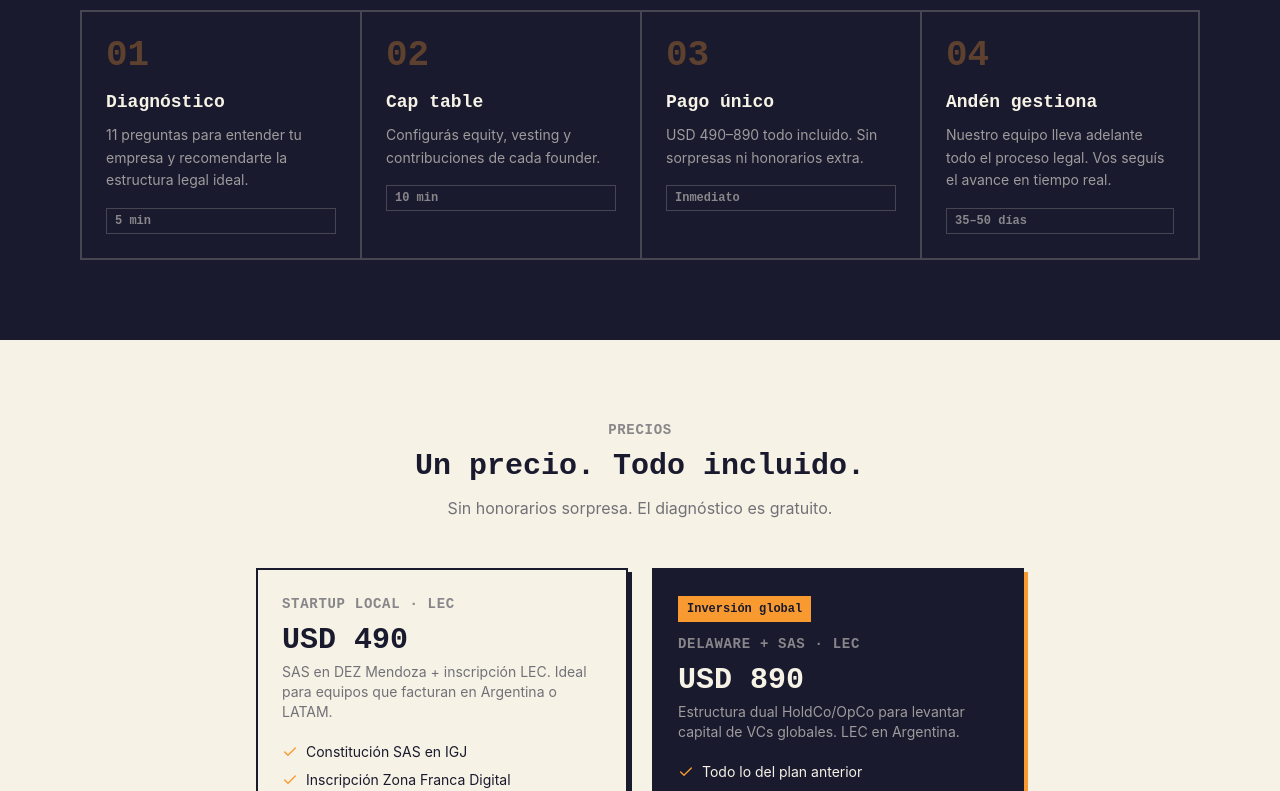
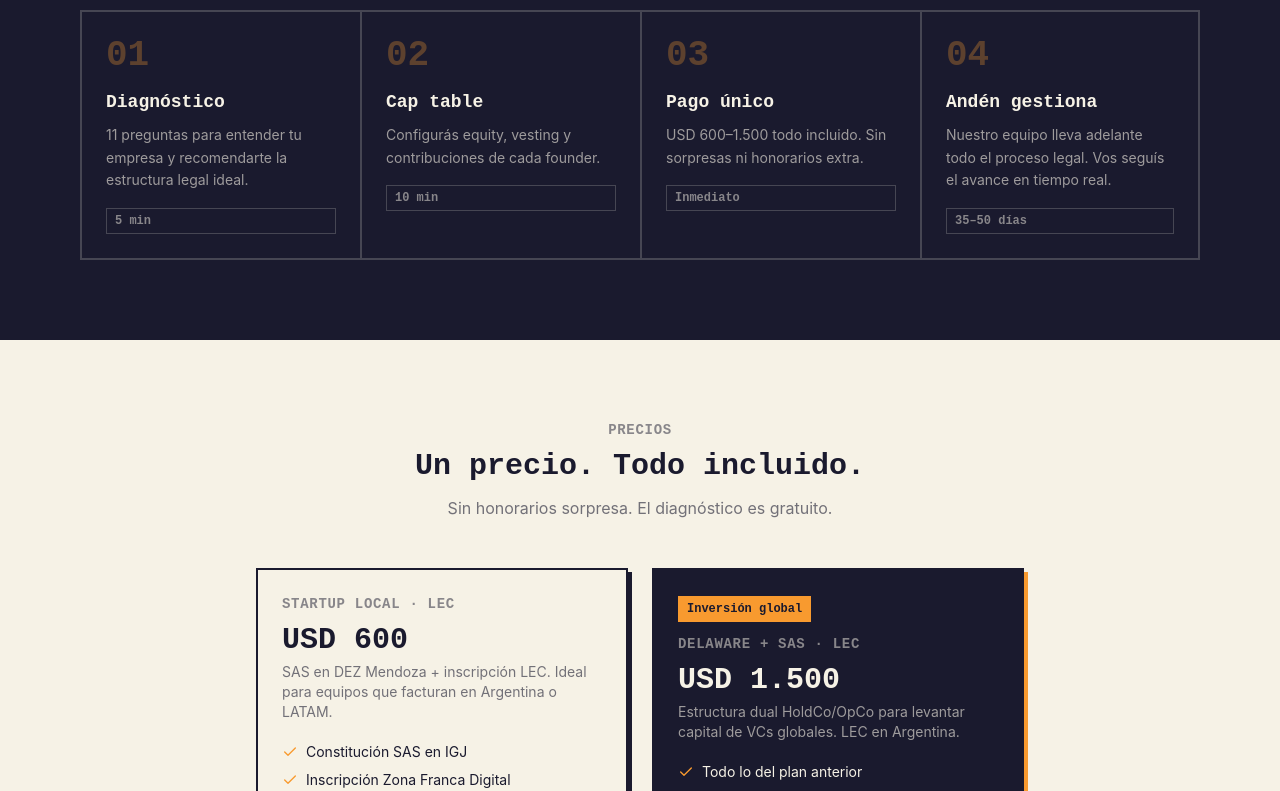
Before and after one commit to SimonPuebla/AndenOS, a Next.js app: page / in a window 1280 px wide. Shown: the part 1600-2391 px from the top of the page. Built offline with nearby package versions, Linux system fonts and the light colour scheme.

Commit message:
Update pricing: CASO_1 $300, CASO_3 $600, CASO_4 $1500

```diff
--- a/app/api/checkout/route.ts
+++ b/app/api/checkout/route.ts
@@ -5,9 +5,9 @@ import { createClient } from '@/lib/supabase/server'
 // Price IDs — these should be created in Stripe Dashboard and stored as env vars
 // For POC we compute the price dynamically
 const PRICES: Record<string, number> = {
-  CASO_1: 49000, // USD 490 in cents
-  CASO_3: 49000,
-  CASO_4: 89000,
+  CASO_1: 30000,  // USD 300
+  CASO_3: 60000,  // USD 600 (SAS + ZF $300 + LEC $300)
+  CASO_4: 150000, // USD 1500 (Delaware $500 + SAS + ZF $300 + LEC $300 + gestión)
 }
 const ADVISOR_ADDON = 29000 // USD 290
 
--- a/app/onboarding/registro/pago/page.tsx
+++ b/app/onboarding/registro/pago/page.tsx
@@ -15,7 +15,7 @@ export default function PagoPage() {
   const [user, setUser] = useState<{ email?: string; id?: string } | null>(null)
 
   const caso = store.structureSelected || store.casoRecomendado || 'CASO_3'
-  const priceBase = caso === 'CASO_4' ? 890 : 490
+  const priceBase = caso === 'CASO_4' ? 1500 : caso === 'CASO_1' ? 300 : 600
   const priceAdvisor = store.advisorMode === 'asesor' ? 290 : 0
   const totalPrice = priceBase + priceAdvisor
 
@@ -112,7 +112,7 @@ export default function PagoPage() {
           <div className="flex justify-between items-start mb-6">
             <div>
               <div className="font-mono text-sm text-cream/50 mb-1">
-                {caso === 'CASO_4' ? 'Delaware + SAS en DEZ + LEC' : 'SAS en DEZ + LEC'}
+                {caso === 'CASO_4' ? 'Delaware + SAS en DEZ + LEC' : caso === 'CASO_1' ? 'SAS simple' : 'SAS en DEZ + LEC'}
               </div>
               <div className="font-mono text-4xl font-bold">
                 USD {totalPrice}
--- a/app/page.tsx
+++ b/app/page.tsx
@@ -224,7 +224,7 @@ export default function LandingPage() {
               {
                 step: '03',
                 title: 'Pago único',
-                desc: 'USD 490–890 todo incluido. Sin sorpresas ni honorarios extra.',
+                desc: 'USD 600–1.500 todo incluido. Sin sorpresas ni honorarios extra.',
                 time: 'Inmediato',
               },
               {
@@ -258,7 +258,7 @@ export default function LandingPage() {
         <div className="grid md:grid-cols-2 gap-6 max-w-3xl mx-auto">
           <div className="card hover:shadow-[6px_6px_0px_#1A1A2E] transition-shadow">
             <div className="label-mono text-dark/50 mb-2">Startup local · LEC</div>
-            <div className="font-mono text-3xl font-bold mb-1">USD 490</div>
+            <div className="font-mono text-3xl font-bold mb-1">USD 600</div>
             <p className="font-sans text-sm text-dark/60 mb-5">
               SAS en DEZ Mendoza + inscripción LEC. Ideal para equipos que facturan en Argentina o LATAM.
             </p>
@@ -287,7 +287,7 @@ export default function LandingPage() {
               Inversión global
             </div>
             <div className="label-mono text-cream/50 mb-2">Delaware + SAS · LEC</div>
-            <div className="font-mono text-3xl font-bold mb-1">USD 890</div>
+            <div className="font-mono text-3xl font-bold mb-1">USD 1.500</div>
             <p className="font-sans text-sm text-cream/60 mb-5">
               Estructura dual HoldCo/OpCo para levantar capital de VCs globales. LEC en Argentina.
             </p>
@@ -314,6 +314,8 @@ export default function LandingPage() {
 
         <p className="text-center font-mono text-sm text-dark/50 mt-6">
           ¿Querés un asesor humano dedicado? <span className="text-dark">+USD 290</span> en cualquier plan.
+          <br />
+          <span className="text-dark/40">Solo SAS + ZF (sin LEC): USD 300 · Solo LEC: USD 300</span>
         </p>
       </section>
 
```
